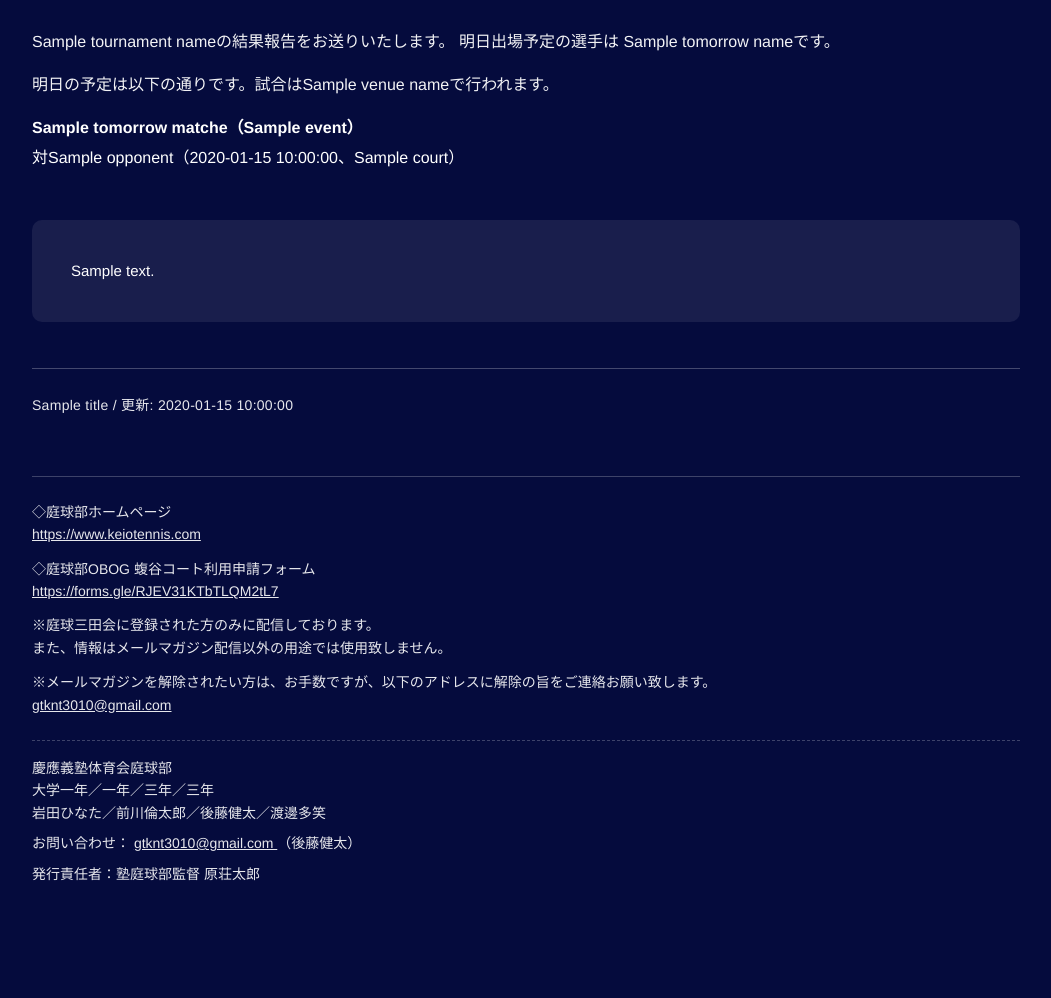
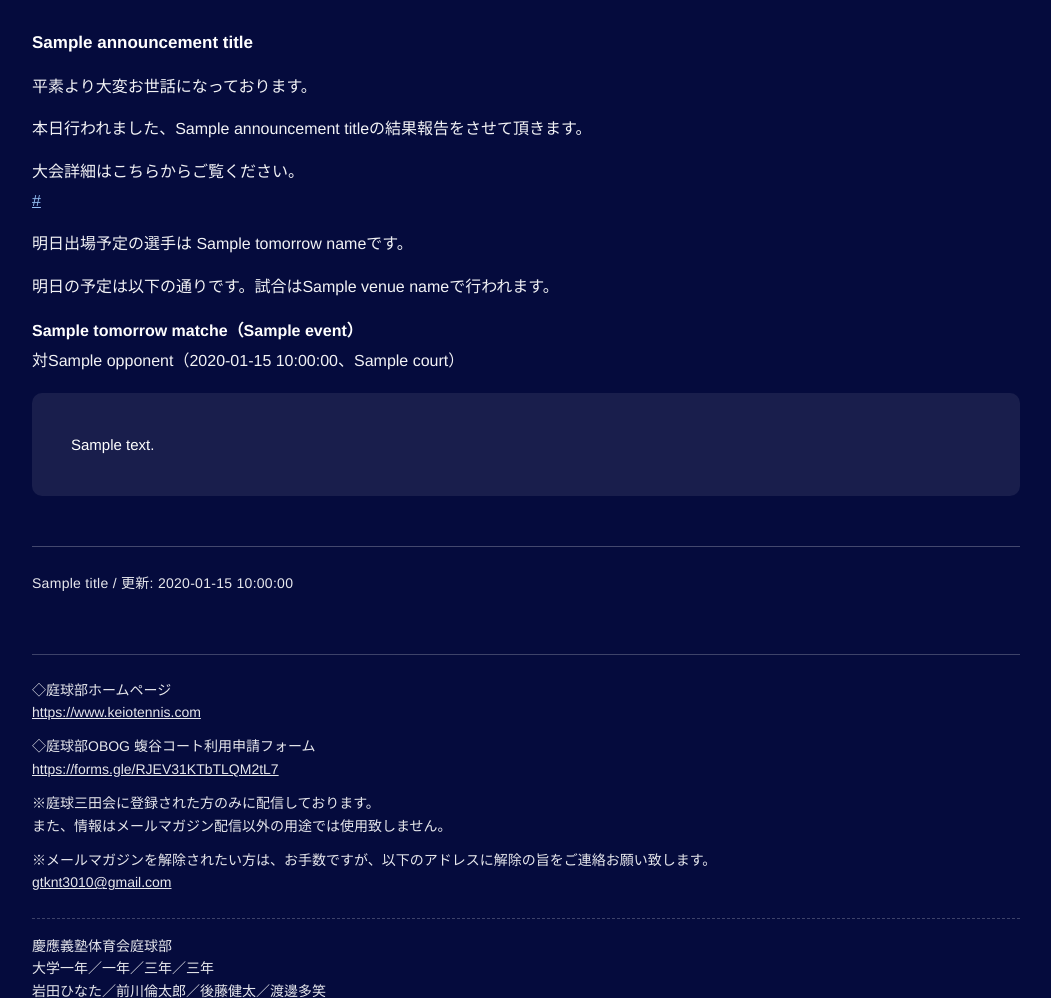
Before and after one commit to WJBoo/mail-magazine, a Python web app: template templates/bracket_template.html in a window 1280 px wide. Shown: the top 998 px of the page, without its empty margins (114-1165 px from the left). Before the commit the page ends 881 px from the top, so only its background shows below. Run offline with Jinja, Linux system fonts and the light colour scheme; the template is opened without the code that fills it: most values are stand-ins (such as "Sample title", 1, 10 or a date in 2020).

Commit message:
Update email_header.html

```diff
--- a/templates/email_header.html
+++ b/templates/email_header.html
@@ -1,12 +1,37 @@
-<!-- templates/email_header.html (Jinja partial) -->
+<!-- templates/email_header.html -->
 <div class="email-top">
+
+  <!-- Announcement title -->
+  {% if announcement_title %}
+  <p class="lead strong">
+    {{ announcement_title }}
+  </p>
+  {% endif %}
+
   <p class="lead">
-    {{ tournament_name }}の結果報告をお送りいたします。
+    平素より大変お世話になっております。
+  </p>
+
+  <p class="lead">
+    本日行われました、{{ announcement_title }}の結果報告をさせて頂きます。
+  </p>
+
+  {% if tournament_link %}
+  <p class="lead">
+    大会詳細はこちらからご覧ください。<br/>
+    <a href="{{ tournament_link }}"
+       style="color:#9ecbff;text-decoration:underline;">
+      {{ tournament_link }}
+    </a>
+  </p>
+  {% endif %}
+
   {% if tomorrow_names %}
+  <p class="lead">
     明日出場予定の選手は
     {{ tomorrow_names | join("、") }}です。
+  </p>
   {% endif %}
-  </p>
 
   {% if venue_name %}
   <p class="lead">
@@ -17,19 +42,14 @@
   {% if tomorrow_matches and tomorrow_matches|length > 0 %}
     <div class="matches">
       {% for m in tomorrow_matches %}
-      <div style="margin:12px 0 2px 0;font-size:16px;font-weight:600;">
+        <div class="match-name">
           {{ m.name }}（{{ m.event }}）
         </div>
-      <div style="margin:0 0 10px 0;font-size:16px;">
+        <div class="match-vs">
           対{{ m.opponent }}（{{ m.time }}、{{ m.court }}）
         </div>
       {% endfor %}
-
     </div>
-  {% endif %}
-
-  {% if tomorrow_matches and special_message %}
-    <div style="height:20px;"></div>
   {% endif %}
 
   {% if special_message %}
@@ -37,22 +57,43 @@
       {{ special_message }}
     </div>
   {% endif %}
+
 </div>
 
 <style>
-  .email-top{ margin:0 0 22px 0; }
+  .email-top{ margin:0 0 26px 0; }
+
   .email-top .lead{
     margin:0 0 14px 0;
     font-size:16px;
     line-height:1.8;
     opacity:.95;
   }
-  .email-top .matches{ margin:0 0 14px 0; }
-  .email-top .match{ margin:10px 0 0 0; }
-  .email-top .name{ font-size:17px; font-weight:600 mentioned; }
-  .email-top .vs{ font-size:16px; margin:2px 0 0 0; opacity:.95; }
+
+  .email-top .strong{
+    font-weight:600;
+    font-size:17px;
+    opacity:1;
+  }
+
+  .email-top .matches{
+    margin:16px 0 10px 0;
+  }
+
+  .email-top .match-name{
+    margin:12px 0 2px 0;
+    font-size:16px;
+    font-weight:600;
+  }
+
+  .email-top .match-vs{
+    margin:0 0 10px 0;
+    font-size:16px;
+    opacity:.95;
+  }
+
   .email-top .special{
-    margin:14px 0 0 0;
+    margin:18px 0 0 0;
     padding:12px 14px;
     border-radius:10px;
     background:rgba(255,255,255,.08);
```
Lines whose indentation alone changed are shown as unchanged.
